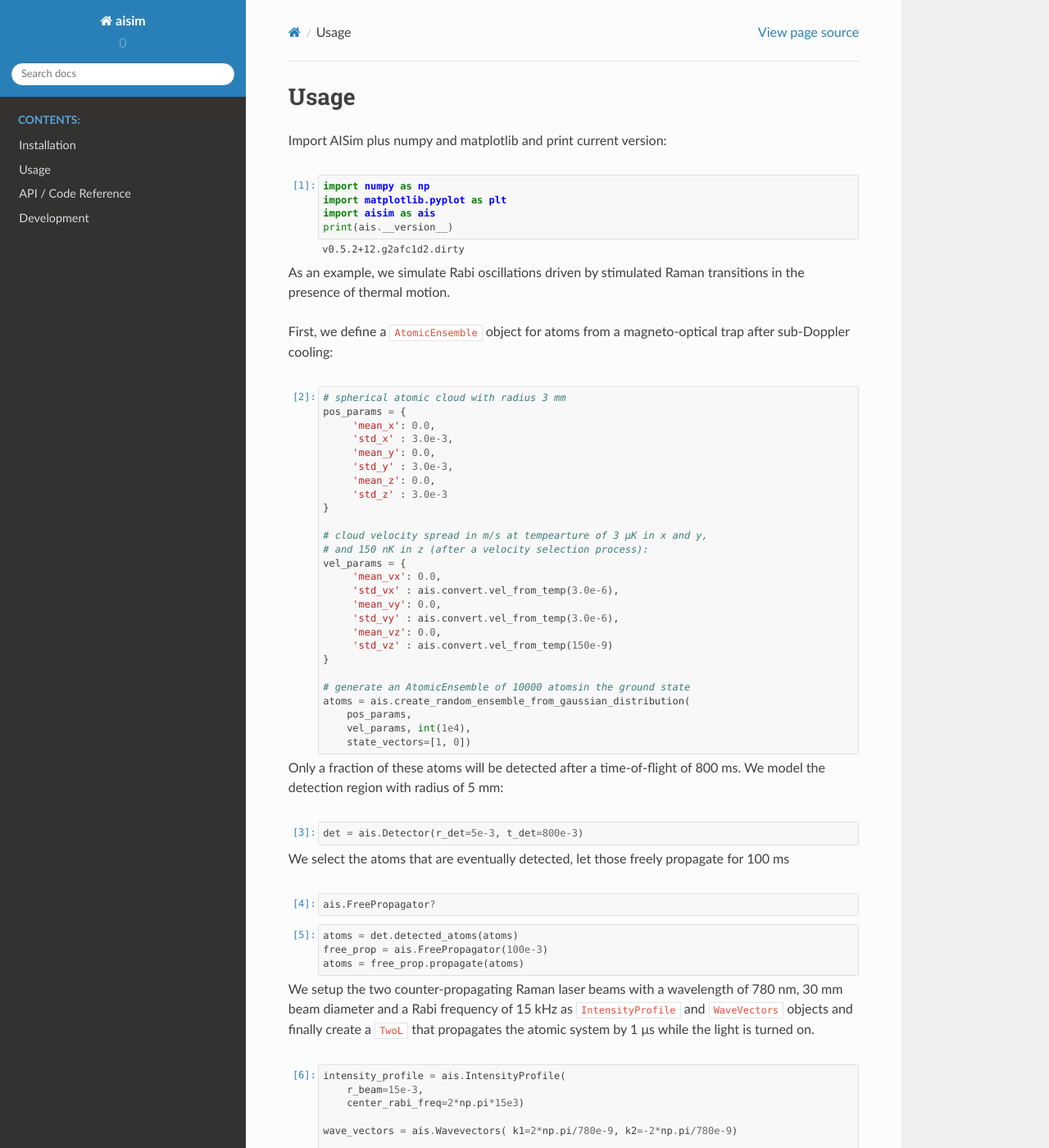
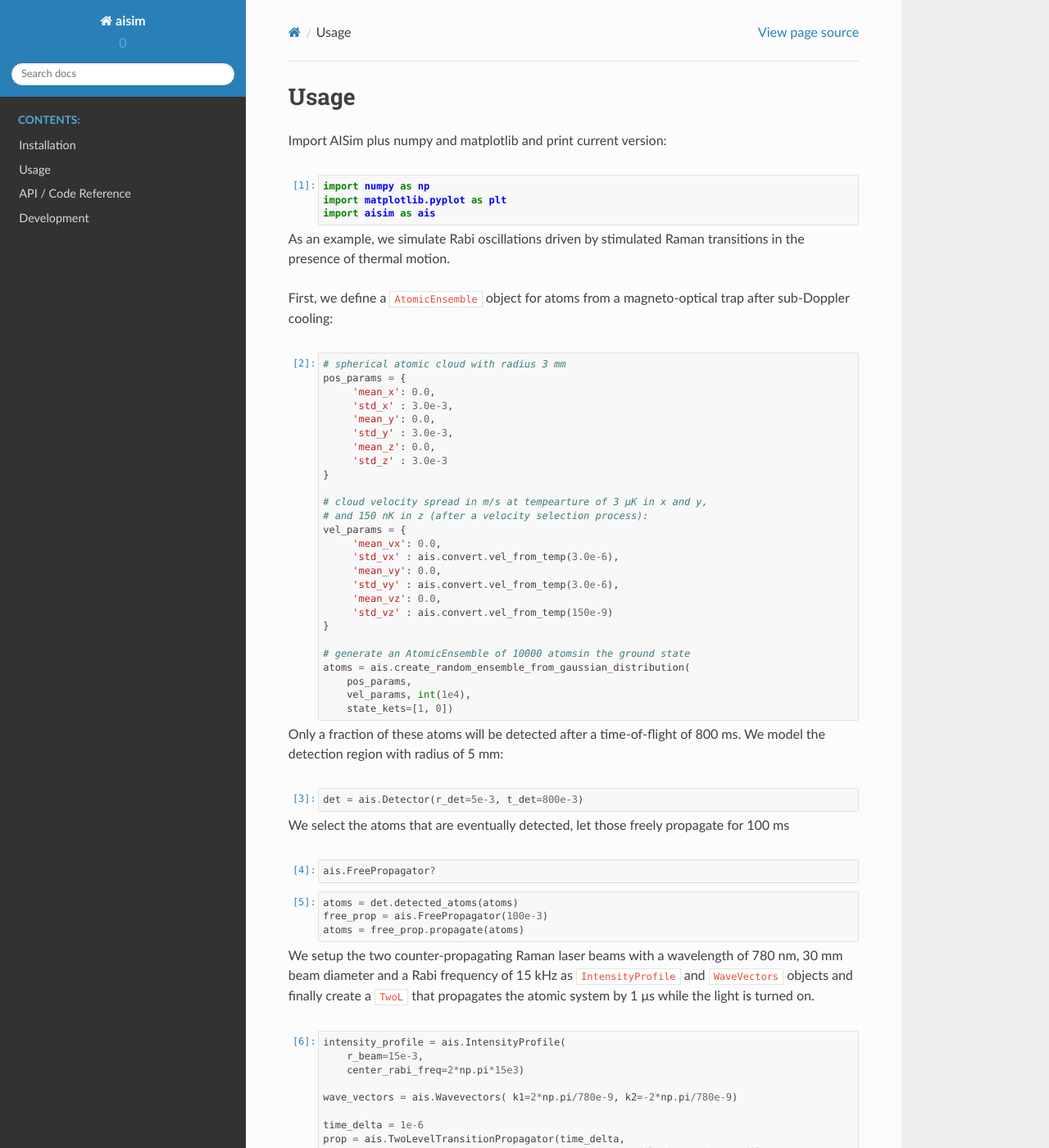
Before and after one commit to bleykauf/aisim, a Sphinx documentation site: the page built from docs/examples/basic-usage.ipynb, in a window 1280 px wide and 1400 px high. Shown: the whole window at 82% size. Built offline with Sphinx 7.4.7 and the Read the Docs theme 2.0.0, drawn with Linux system fonts in a browser that asks for light colours.

Commit message:
Update basic usage. Add image again.

```diff
--- a/docs/usage.rst
+++ b/docs/usage.rst
@@ -49,7 +49,7 @@
     atoms = ais.create_random_ensemble_from_gaussian_distribution(
         pos_params,
         vel_params, int(1e4),
-        state_vectors=[1, 0])
+        state_kets=[1, 0])
 
 Only a fraction of these atoms will be detected after a time-of-flight
 of 800 ms. We model the detection region with radius of 5 mm:
```
Also changed, not shown: docs/examples/basic-usage.ipynb, docs/examples/rabi-oscillations.png (added).
